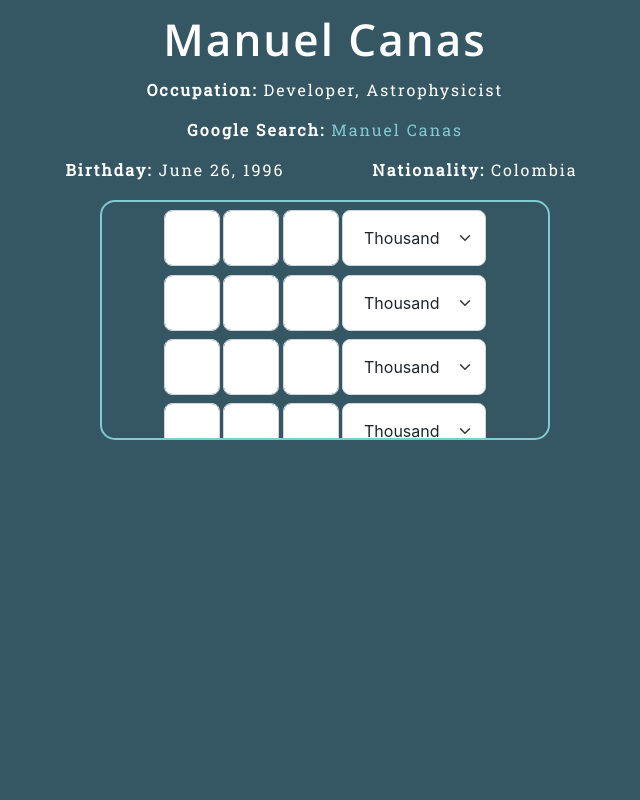
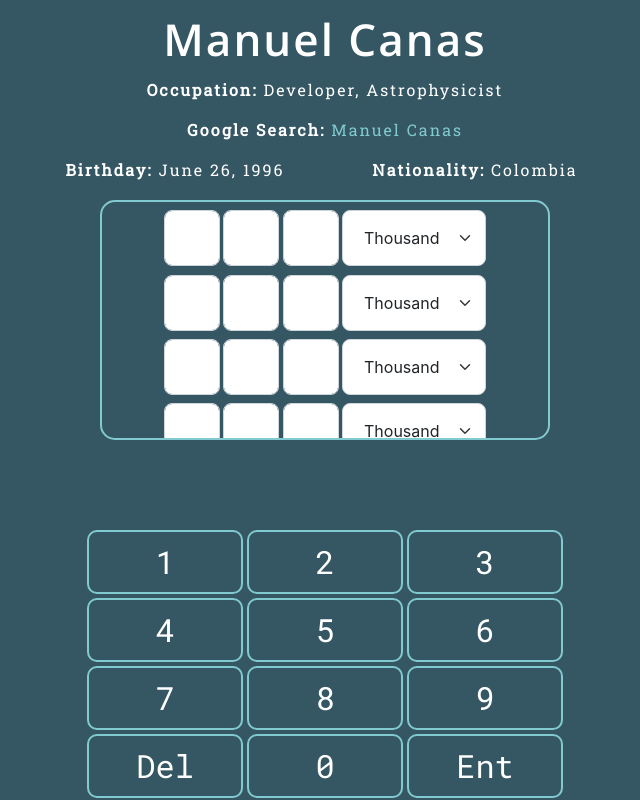
Before and after one commit to canasmh/NetWorthdle, a React (Create React App) app in the folder client/: page / in a window 1280 px wide. Shown: the whole page, without its empty margins (315-955 px from the left). Built offline with nearby package versions, Linux system fonts and the light colour scheme.

Commit message:
Add the keyboard for user input

```diff
--- a/client/src/App.js
+++ b/client/src/App.js
@@ -1,6 +1,7 @@
 import './App.css';
 import Celeb from './Celeb';
 import GameBoard from './GameBoard';
+import Keyboard from './Keyboard';
 
 function App() {
 
@@ -8,6 +9,7 @@ function App() {
     <div className="app">
       <Celeb />
       <GameBoard />
+      <Keyboard />
     </div>
   );
 }
--- /dev/null
+++ b/client/src/Keyboard.css
@@ -0,0 +1,51 @@
+.keyboard {
+    position: fixed;
+    width: 350px;
+    bottom: 0;
+    text-align: center;
+    padding: 0;
+    left: 50%;
+    margin-left: -175px;
+}
+
+
+.keyboard-row {
+    display: block;
+}
+
+button.keyboard-button {
+    font-family: 'Roboto Mono', monospace;
+    display: inline-block;
+    font-size: 20px;
+    width: 104px;
+    height: 40px;
+    margin: 2px;
+    color: #FFF;
+    background-color: #355764;
+    border-radius: 10px;
+    border: 1px solid #81CACF;
+}
+
+@media only screen and (min-width: 600px) {
+    .keyboard {
+        width: 600px;
+        margin-left: -300px;
+    }
+
+    button.keyboard-button {
+        font-size: 40px;
+        height: 92px;
+        width: 180px;
+        border: 2px solid #81CACF;
+    }
+}
+
+@media only screen and (min-width: 992px) {
+
+    button.keyboard-button {
+        font-size: 32px;
+        height: 64px;
+        width: 156px;
+    }
+
+}
--- /dev/null
+++ b/client/src/Keyboard.js
@@ -0,0 +1,31 @@
+import React from "react";
+import "./Keyboard.css"
+
+function Keyboard() {
+    return (
+        <div className="keyboard">
+            <div className="keyboard-row">
+                <button className="keyboard-button" id="n1">1</button>
+                <button className="keyboard-button" id="n2">2</button>
+                <button className="keyboard-button" id="n3">3</button>
+            </div>
+            <div className="keyboard-row">
+                <button className="keyboard-button" id="n4">4</button>
+                <button className="keyboard-button" id="n5">5</button>
+                <button className="keyboard-button" id="n6">6</button>
+            </div>
+            <div className="keyboard-row">
+                <button className="keyboard-button" id="n7">7</button>
+                <button className="keyboard-button" id="n8">8</button>
+                <button className="keyboard-button" id="n9">9</button>
+            </div>
+            <div className="keyboard-row">
+                <button className="keyboard-button" id="backspace">Del</button>
+                <button className="keyboard-button" id="n0">0</button>
+                <button className="keyboard-button" id="enter">Ent</button>
+            </div>
+        </div>
+    )
+}
+
+export default Keyboard
```
